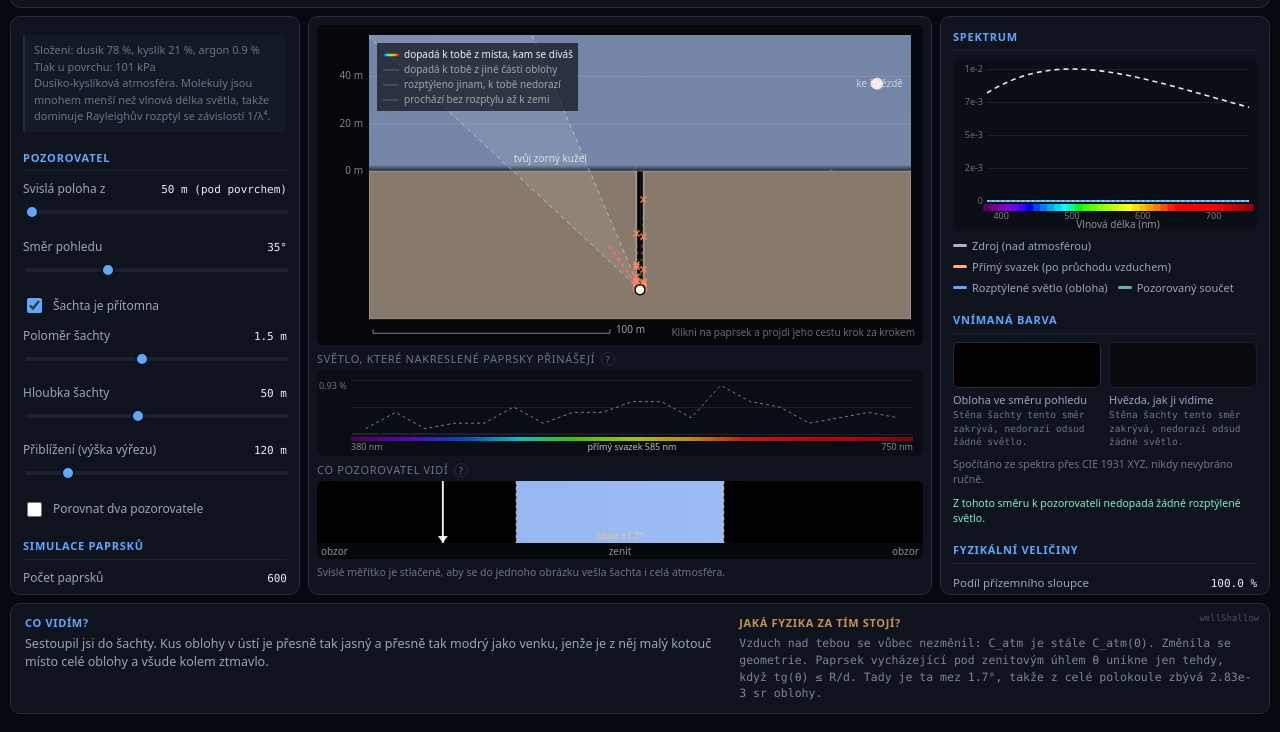
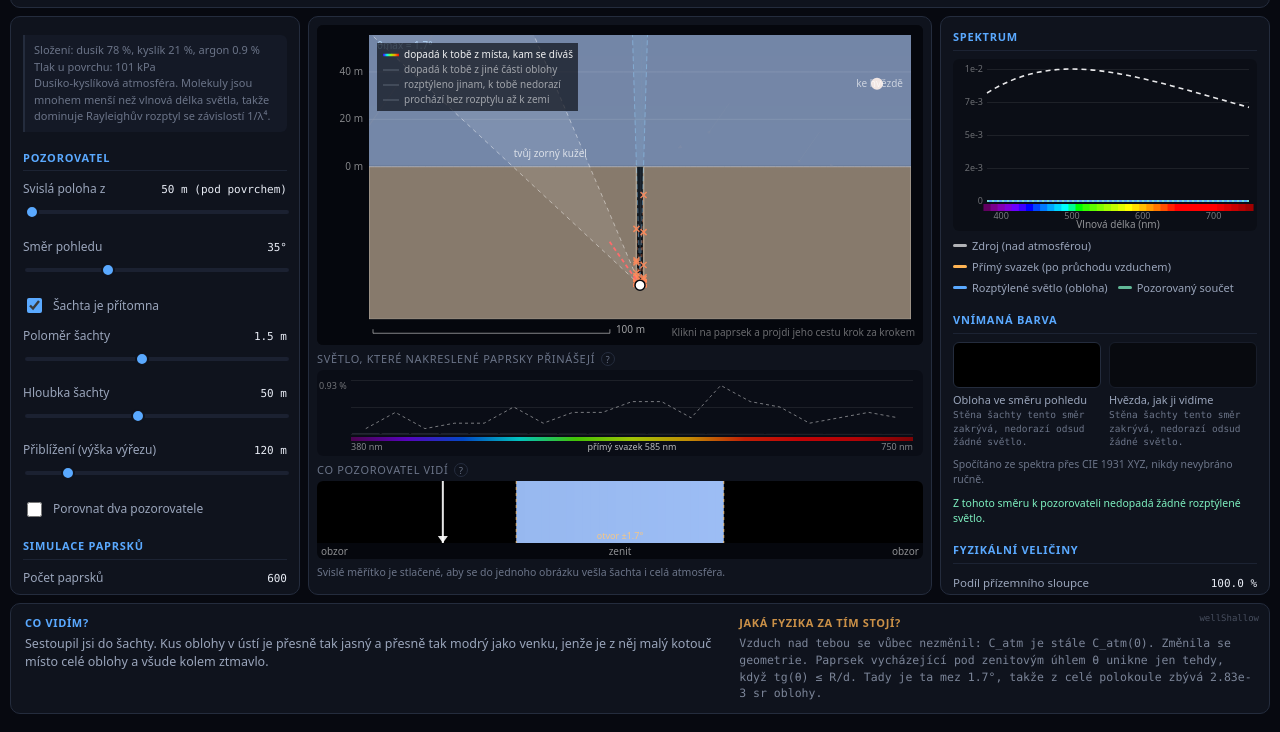
Before and after one commit to richardLipka/atmo-lab, a website with bundled scripts: page index.html in a window 1280 px wide. Both pictures are taken after a click on the checkbox "Šachta je přítomna". Shown: the part 68-800 px from the top of the page. Built offline with nearby package versions, Linux system fonts and the light colour scheme.

Commit message:
Fix the zoom in a shaft, and draw the cone of sky it leaves
The zoom did nothing in a shaft because the limits were written down twice. I
widened the renderer's to twenty metres so a shaft would fit, and left the
store's invariant clamping anything under five kilometres back up - so every
attempt to zoom in snapped silently back to a frame in which a twenty-metre hole
is invisible. Both zooming in and zooming out landed on exactly the same
picture. There is one definition now, in the module that enforces it, imported
by everyone else, and a test that fails if they part company again.

The framing was wrong too: the horizon rose to make room for the shaft, but
nothing kept the OBSERVER in the picture, so a close zoom showed the walls of a
shaft with nobody in it. The horizon now leaves the top of the frame when it has
to, and the observer stays.

That also accounts for most of the blue: stuck at a five-kilometre frame, the
shaft could not be seen at all and what was left on screen was sky. The sky
being bright while nothing reaches the bottom is not a bug, though - it is the
paradox the experiment exists for. What was missing is which part of it can
reach you, so the aperture cone is now drawn at arctan(R/depth) from the
observer out through the mouth. The blue you can actually have is the blue
inside that cone; the rock has taken the rest.

Verified across the zoom range with a 20 m shaft, and the unrelated views are
unchanged: ground, 30 km, a low Sun at a 2000 km frame, the airless Moon, and
the side-by-side comparison all behave as before. 97 tests pass.

```diff
--- a/js/main.js
+++ b/js/main.js
@@ -9,10 +9,12 @@
 
 import { loadConfiguration } from './config-loader.js';
 import { createI18n } from './i18n.js';
-import { createStore, DEFAULT_STATE, maxAltitudeFor, touches } from './state.js';
+import {
+  createStore, DEFAULT_STATE, maxAltitudeFor, touches, clampSpan,
+} from './state.js';
 import { createColorimetry } from './physics/color.js';
 import { createSimulation } from './simulation.js';
-import { createSceneRenderer, formatAltitude, clampSpan, autoSpanFor } from './render/scene-renderer.js';
+import { createSceneRenderer, formatAltitude, autoSpanFor } from './render/scene-renderer.js';
 import { createSkyStrip } from './render/sky-strip.js';
 import { createSpectrumChart } from './render/spectrum-chart.js';
 import { createChromaticityPlot } from './render/chromaticity.js';
--- a/js/render/scene-renderer.js
+++ b/js/render/scene-renderer.js
@@ -20,6 +20,7 @@ import { computeScatteringSource, QUALITY_PRESETS } from '../physics/radiance.js
 import { wellApertureHalfAngle } from '../physics/well.js';
 import { wavelengthToDisplayRgb } from '../physics/spectrum.js';
 import { VIEW_CONE_HALF_DEG } from './photons.js';
+import { clampSpan } from '../state.js';
 import { v3 } from '../physics/geometry.js';
 
 const FIELD_COLUMNS = 26;
@@ -192,7 +193,8 @@ export function createSceneRenderer(canvas, { i18n, colorimetry }) {
 
     const plot = plotRect(w, h);
     const span = spanFor(data.state, atm, z);
-    const camera = makeCamera(atm, plot, span, belowGroundFor(data.state));
+    const camera = makeCamera(atm, plot, span,
+      belowGroundFor(data.state), Math.max(0, -z));
 
     // The glow is expensive, so it is rebuilt only when what it depends on
     // moves - which now includes the zoom and the size of the canvas.
@@ -221,6 +223,7 @@ export function createSceneRenderer(canvas, { i18n, colorimetry }) {
 
     drawAltitudeArcs(plot, camera, atm);
     drawStarMarker(plot, evaluation);
+    drawApertureCone(plot, camera, z);
     drawViewCone(plot, camera, z);
     if (data.photons && data.state.rays.showScattering) {
       drawPhotons(plot, camera.project, timeMs, allowInteraction);
@@ -252,7 +255,8 @@ export function createSceneRenderer(canvas, { i18n, colorimetry }) {
     const { w, h } = cssSize();
     const plot = plotRect(w, h);
     const camera = makeCamera(atmosphere, plot,
-      spanFor(state, atmosphere, state.observer.z), belowGroundFor(state));
+      spanFor(state, atmosphere, state.observer.z), belowGroundFor(state),
+      Math.max(0, -state.observer.z));
     return {
       span_m: camera.span,
       halfWidth_m: camera.halfWidth,
@@ -443,6 +447,56 @@ export function createSceneRenderer(canvas, { i18n, colorimetry }) {
     ctx.fillStyle = 'rgba(255,255,255,0.7)';
     ctx.textAlign = 'right';
     ctx.fillText(i18n.t('canvas.star'), mx, my + 3);
+    ctx.restore();
+  }
+
+  /**
+   * The only sky a shaft leaves.
+   *
+   * Without this the picture is honestly puzzling: the air above is bright blue
+   * and nothing arrives, and the reason - that the rock has taken all of the
+   * sky except a sliver - is implied by the stopped rays rather than shown.
+   * This is that sliver, at arctan(R/depth), drawn to scale from the observer
+   * out through the mouth. The blue you can actually have is the blue inside it.
+   */
+  function drawApertureCone(plot, camera, z) {
+    const well = data.state.observer.well;
+    if (!well.enabled || z >= 0) return;
+    const half = wellApertureHalfAngle(-z, well.radius_m);
+    if (!(half > 0) || half >= Math.PI / 2 - 1e-6) return;
+
+    const origin = { x: 0, y: camera.R + z };
+    const reach = camera.span * 3;
+    const edge = (angle) => camera.project({
+      x: origin.x + Math.sin(angle) * reach,
+      y: origin.y + Math.cos(angle) * reach,
+    });
+    const o = camera.project(origin);
+    const left = edge(-half);
+    const right = edge(half);
+
+    ctx.save();
+    ctx.beginPath();
+    ctx.moveTo(o.x, o.y);
+    ctx.lineTo(left.x, left.y);
+    ctx.lineTo(right.x, right.y);
+    ctx.closePath();
+    ctx.fillStyle = 'rgba(150, 210, 255, 0.10)';
+    ctx.fill();
+    ctx.strokeStyle = 'rgba(150, 210, 255, 0.45)';
+    ctx.lineWidth = 1;
+    ctx.setLineDash([5, 3]);
+    for (const side of [left, right]) {
+      ctx.beginPath();
+      ctx.moveTo(o.x, o.y);
+      ctx.lineTo(side.x, side.y);
+      ctx.stroke();
+    }
+    ctx.setLineDash([]);
+    ctx.font = '10px system-ui, sans-serif';
+    ctx.fillStyle = 'rgba(180, 220, 255, 0.85)';
+    ctx.textAlign = 'left';
+    ctx.fillText('θmax = ' + formatAngle(half * 180 / Math.PI), plot.x + 8, plot.y + 14);
     ctx.restore();
   }
 
@@ -945,14 +999,6 @@ export function createSceneRenderer(canvas, { i18n, colorimetry }) {
  * kilometres long, which does not fit in a picture of the local sky.
  */
 
-/** Vertical extent of the frame, in metres, at either end of the zoom control. */
-export const MIN_SPAN_M = 20;
-export const MAX_SPAN_M = 6e6;
-
-export function clampSpan(span) {
-  return Math.max(MIN_SPAN_M, Math.min(MAX_SPAN_M, span));
-}
-
 /**
  * The span used when the observer has not chosen one: three scale heights,
  * which hold 95 % of the column, and always enough to contain the observer.
@@ -986,14 +1032,22 @@ function skyFractionFor(span) {
  * The camera: everything the drawing needs to turn world metres into pixels,
  * and to know which piece of the world is on screen.
  */
-export function makeCamera(atmosphere, plot, span, belowGround = 0) {
+export function makeCamera(atmosphere, plot, span, belowGround = 0, observerDepth = 0) {
   const R = atmosphere.planetRadius;
-  // Normally the ground belongs at the bottom of the frame. When there is a
-  // shaft, the frame has to hold it, so the horizon rises far enough that the
-  // hole and its walls are inside the picture rather than off the bottom edge.
-  const skyFraction = belowGround > 0
-    ? Math.max(0.25, Math.min(0.95, 1 - (belowGround * 1.25) / span))
+  // Normally the ground belongs near the bottom of the frame. When there is a
+  // shaft the horizon rises to make room for it - and if the observer is deep
+  // enough, or the zoom close enough, that the horizon has to leave the top of
+  // the picture altogether, then it leaves. What must never leave is the
+  // observer: a zoom that puts them off the bottom edge shows the walls of a
+  // shaft with nobody in it, which is what happened before this second step.
+  let skyFraction = belowGround > 0
+    ? Math.min(skyFractionFor(span), 1 - (belowGround * 1.25) / span)
     : skyFractionFor(span);
+  if (observerDepth > 0) {
+    const observerFraction = skyFraction + observerDepth / span;
+    if (observerFraction > 0.88) skyFraction -= observerFraction - 0.88;
+    skyFraction = Math.min(skyFraction, 0.95);
+  }
   const scale = plot.h / span;
   const cx = plot.x + plot.w / 2;
   const groundY = plot.y + skyFraction * plot.h;
--- a/js/state.js
+++ b/js/state.js
@@ -5,6 +5,23 @@
  * are told which paths moved, so a slider drag repaints the spectrum without
  * rebuilding the whole interface.
  */
+
+/**
+ * Vertical extent of the cross-section, in metres, at either end of the zoom.
+ *
+ * These live here because this is where the invariant is enforced, and they got
+ * out of step once already: the renderer was widened to let the zoom reach a
+ * twenty-metre shaft while the store went on clamping to five kilometres, so
+ * every attempt to zoom in on a shaft silently snapped back and the shaft could
+ * not be seen at all. One definition, imported by whoever needs it.
+ */
+export const MIN_SPAN_M = 20;
+export const MAX_SPAN_M = 6e6;
+
+/** The zoom is a physical extent, so it has physical limits. */
+export function clampSpan(span) {
+  return Math.max(MIN_SPAN_M, Math.min(MAX_SPAN_M, span));
+}
 
 export const DEFAULT_STATE = {
   language: 'cs',
@@ -124,12 +141,9 @@ export function createStore(initial = DEFAULT_STATE) {
       changed.add('observer.z');
       changed.add('observer');
     }
-    // The zoom is a physical extent, so it has physical limits: below a few
-    // kilometres nothing is left to see, and past a few thousand the planet has
-    // shrunk to a dot.
     const span = state.camera.span_m;
     if (span != null) {
-      const fixed = Math.max(5e3, Math.min(6e6, span));
+      const fixed = clampSpan(span);
       if (fixed !== span) {
         state.camera.span_m = fixed;
         changed.add('camera.span_m');
--- a/js/ui/controls.js
+++ b/js/ui/controls.js
@@ -6,10 +6,10 @@
  * state path it drives; nothing here knows anything about the physics.
  */
 
-import { sliderToZ, zToSlider, maxAltitudeFor } from '../state.js';
 import {
-  formatAltitude, autoSpanFor, MIN_SPAN_M, MAX_SPAN_M,
-} from '../render/scene-renderer.js';
+  sliderToZ, zToSlider, maxAltitudeFor, MIN_SPAN_M, MAX_SPAN_M,
+} from '../state.js';
+import { formatAltitude, autoSpanFor } from '../render/scene-renderer.js';
 
 function getPath(object, path) {
   return path.split('.').reduce((node, key) => (node == null ? node : node[key]), object);
```
Also changed, not shown: tests/physics.test.js (+23 -1 lines), README.md, dist/atmo-lab.html.
